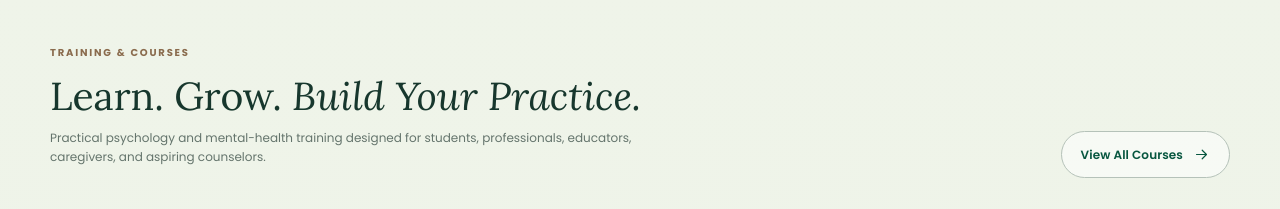
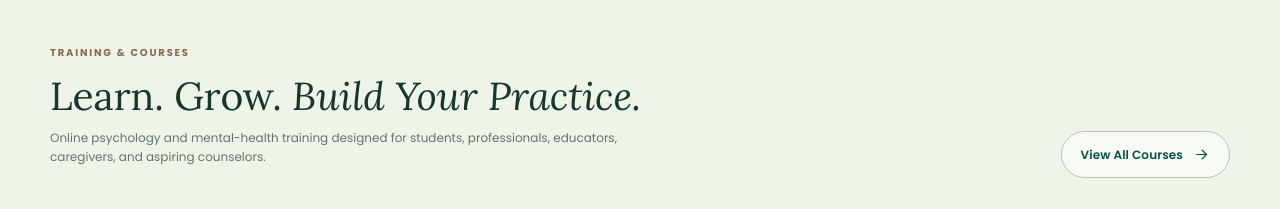
Before and after one commit to wajeeha-asad/Flourish-Well-Website, a React (Vite) app: page / in a window 1280 px wide. Shown: the part 3380-3589 px from the top of the page. Built offline with nearby package versions, Linux system fonts and the light colour scheme.

Commit message:
Clarify that training courses are online

```diff
--- a/src/main.jsx
+++ b/src/main.jsx
@@ -248,7 +248,7 @@ function PsychologistPreview() {
 }
 
 function TrainingPreview() {
-  return <section className="section training-preview"><div className="container"><div className="training-top"><div><span className="eyebrow">TRAINING & COURSES</span><h2>Learn. Grow. <em>Build Your Practice.</em></h2><p>Practical psychology and mental-health training designed for students, professionals, educators, caregivers, and aspiring counselors.</p></div><Button to="/courses" variant="outline">View All Courses</Button></div><div className="course-grid">{courses.map(c=><CourseCard key={c.slug} course={c}/>)}</div></div></section>
+  return <section className="section training-preview"><div className="container"><div className="training-top"><div><span className="eyebrow">TRAINING & COURSES</span><h2>Learn. Grow. <em>Build Your Practice.</em></h2><p>Online psychology and mental-health training designed for students, professionals, educators, caregivers, and aspiring counselors.</p></div><Button to="/courses" variant="outline">View All Courses</Button></div><div className="course-grid">{courses.map(c=><CourseCard key={c.slug} course={c}/>)}</div></div></section>
 }
 
 function CourseCard({course}) {
@@ -288,8 +288,8 @@ function Services() {
 
 function Courses() {
   const [filter,setFilter]=useState("All");
-  useMeta("Psychology & Mental Health Training Courses | Flourish Well","Explore practical psychology, psychotherapy, assessment and clinical psychology courses.");
-  return <><PageHero eyebrow="TRAINING & COURSES" title={<>Learn. Grow. <em>Build Your Practice.</em></>} copy="Structured psychology and clinical training for psychology students, graduates, counselors and mental-health professionals."/>
+  useMeta("Psychology & Mental Health Training Courses | Flourish Well","Explore online psychology, psychotherapy, assessment and clinical psychology courses.");
+  return <><PageHero eyebrow="TRAINING & COURSES" title={<>Learn. Grow. <em>Build Your Practice.</em></>} copy="Online psychology and clinical training for psychology students, graduates, counselors and mental-health professionals."/>
   <section className="section"><div className="container"><div className="filter-row"><button className={filter==="All"?"active":""} onClick={()=>setFilter("All")}>All courses</button><button className={filter==="2 months"?"active":""} onClick={()=>setFilter("2 months")}>2 months</button><button className={filter==="3 months"?"active":""} onClick={()=>setFilter("3 months")}>3 months</button><button className={filter==="6 months"?"active":""} onClick={()=>setFilter("6 months")}>6 months</button></div><div className="course-grid course-grid-large">{courses.filter(c=>filter==="All"||c.duration===filter).map(c=><CourseCard key={c.slug} course={c}/>)}</div></div></section></>
 }
 
```
